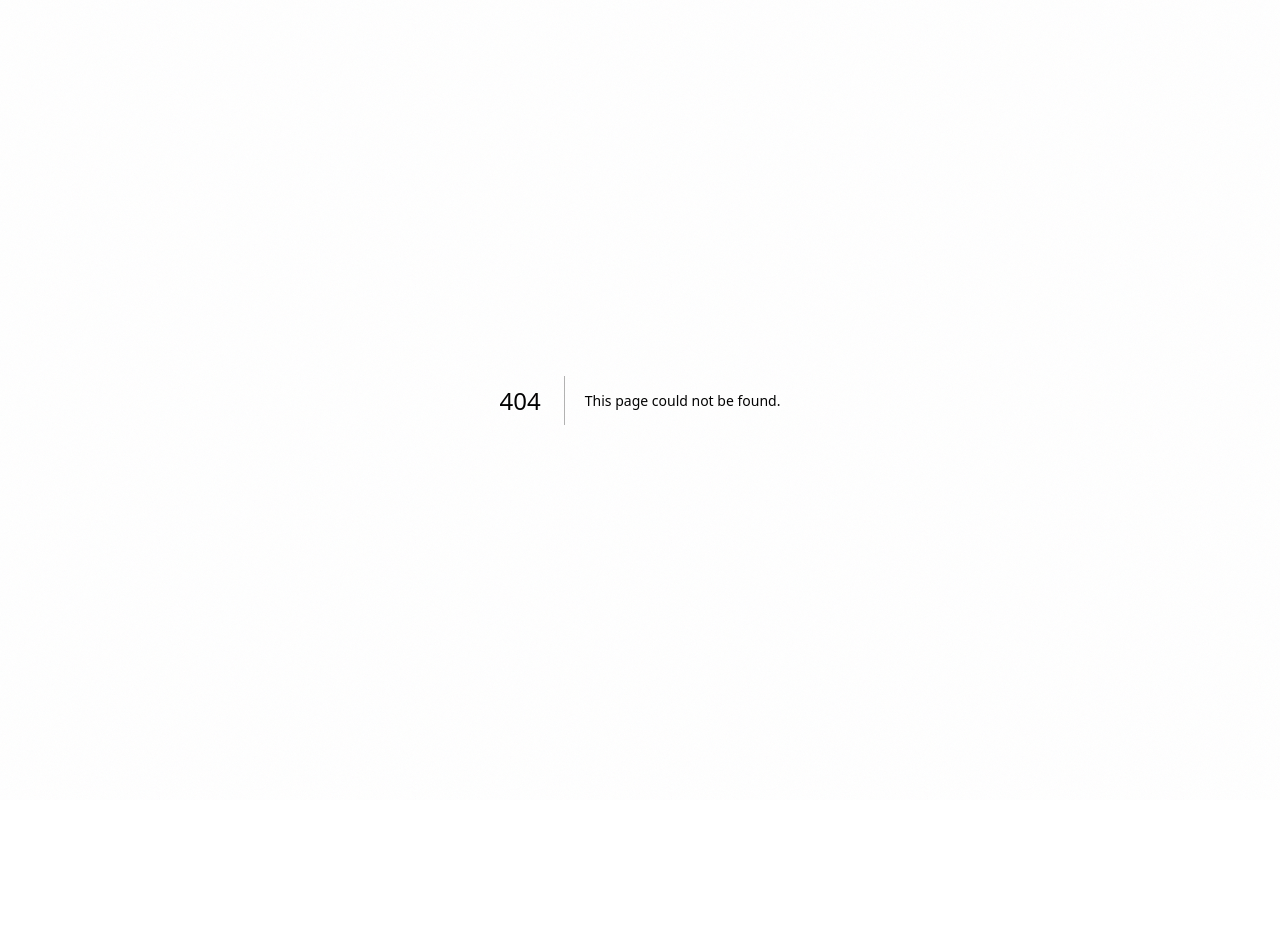
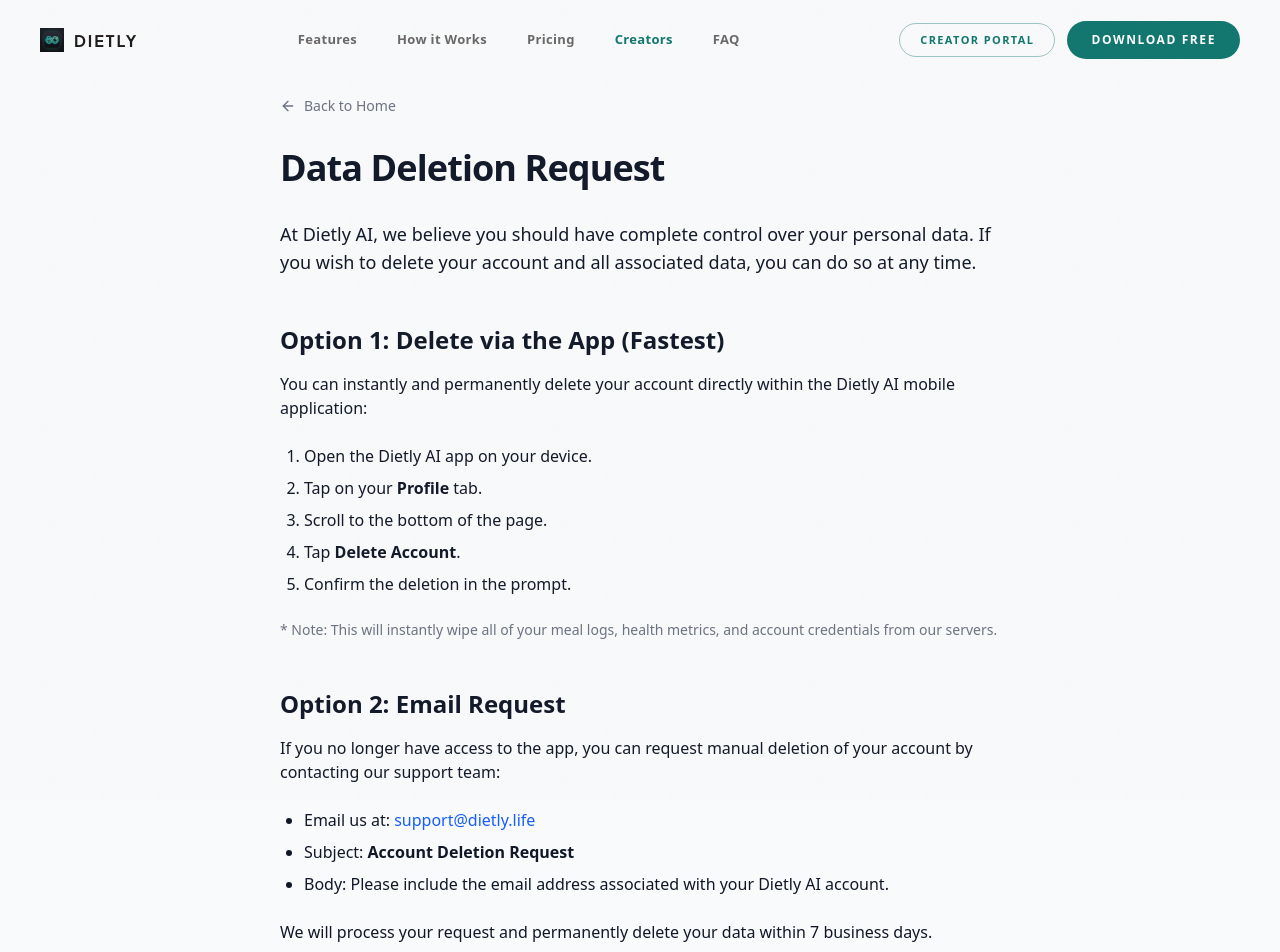
Before and after one commit to raaaaz123/dietly_frontend, a Next.js app: page /delete-account in a window 1280 px wide. Before the commit this address had no page. Shown: the top 952 px of the page. Before the commit the page ends 800 px from the top, so only its background shows below. Built offline with nearby package versions, Linux system fonts and the light colour scheme.

Commit message:
add:delete route

```diff
--- a/app/components/Footer.tsx
+++ b/app/components/Footer.tsx
@@ -16,6 +16,7 @@
   Legal: [
     { label: "Privacy", href: "/privacy" },
     { label: "Terms", href: "/terms" },
+    { label: "Data Deletion", href: "/delete-account" },
     { label: "Security", href: "#" },
   ],
 };
--- /dev/null
+++ b/app/delete-account/page.tsx
@@ -0,0 +1,75 @@
+import Link from 'next/link';
+import Navbar from '../components/Navbar';
+import Footer from '../components/Footer';
+
+export const metadata = {
+  title: 'Data Deletion - Dietly AI',
+  description: 'How to request deletion of your account and data on Dietly AI.',
+};
+
+export default function DeleteAccount() {
+  return (
+    <div className="min-h-screen bg-gray-50 dark:bg-black text-gray-900 dark:text-white flex flex-col font-sans">
+      <Navbar />
+
+      <main className="flex-1 max-w-3xl mx-auto w-full px-6 py-24">
+        <Link
+          href="/"
+          className="inline-flex items-center text-sm font-medium text-gray-500 hover:text-gray-900 dark:text-gray-400 dark:hover:text-white transition-colors mb-8"
+        >
+          <svg xmlns="http://www.w3.org/2000/svg" width="16" height="16" viewBox="0 0 24 24" fill="none" stroke="currentColor" strokeWidth="2" strokeLinecap="round" strokeLinejoin="round" className="mr-2">
+            <path d="m12 19-7-7 7-7"/>
+            <path d="M19 12H5"/>
+          </svg>
+          Back to Home
+        </Link>
+
+        <h1 className="text-4xl font-extrabold tracking-tight mb-8">Data Deletion Request</h1>
+
+        <div className="prose prose-gray dark:prose-invert max-w-none space-y-6">
+          <p className="text-lg">
+            At Dietly AI, we believe you should have complete control over your personal data.
+            If you wish to delete your account and all associated data, you can do so at any time.
+          </p>
+
+          <h2 className="text-2xl font-bold mt-12 mb-4">Option 1: Delete via the App (Fastest)</h2>
+          <p>
+            You can instantly and permanently delete your account directly within the Dietly AI mobile application:
+          </p>
+          <ol className="list-decimal pl-6 space-y-2 mt-4">
+            <li>Open the Dietly AI app on your device.</li>
+            <li>Tap on your <strong>Profile</strong> tab.</li>
+            <li>Scroll to the bottom of the page.</li>
+            <li>Tap <strong>Delete Account</strong>.</li>
+            <li>Confirm the deletion in the prompt.</li>
+          </ol>
+          <p className="text-sm text-gray-500 dark:text-gray-400 mt-2">
+            * Note: This will instantly wipe all of your meal logs, health metrics, and account credentials from our servers.
+          </p>
+
+          <h2 className="text-2xl font-bold mt-12 mb-4">Option 2: Email Request</h2>
+          <p>
+            If you no longer have access to the app, you can request manual deletion of your account by contacting our support team:
+          </p>
+          <ul className="list-disc pl-6 space-y-2 mt-4">
+            <li>Email us at: <a href="mailto:support@dietly.life" className="text-blue-600 dark:text-blue-400 hover:underline">support@dietly.life</a></li>
+            <li>Subject: <strong>Account Deletion Request</strong></li>
+            <li>Body: Please include the email address associated with your Dietly AI account.</li>
+          </ul>
+          <p>
+            We will process your request and permanently delete your data within 7 business days.
+          </p>
+
+          <div className="mt-12 p-6 bg-gray-100 dark:bg-zinc-900 rounded-xl">
+            <h3 className="font-bold mb-2">What data is deleted?</h3>
+            <p className="text-sm">
+              Upon account deletion, all personal identifiers, connected OAuth credentials, body metrics, meal logs, scanned food photos, AI chat histories, and gamification streaks are permanently erased from our production databases.
+            </p>
+          </div>
+        </div>
+      </main>
+
+      <Footer />
+    </div>
+  );
+}
```
